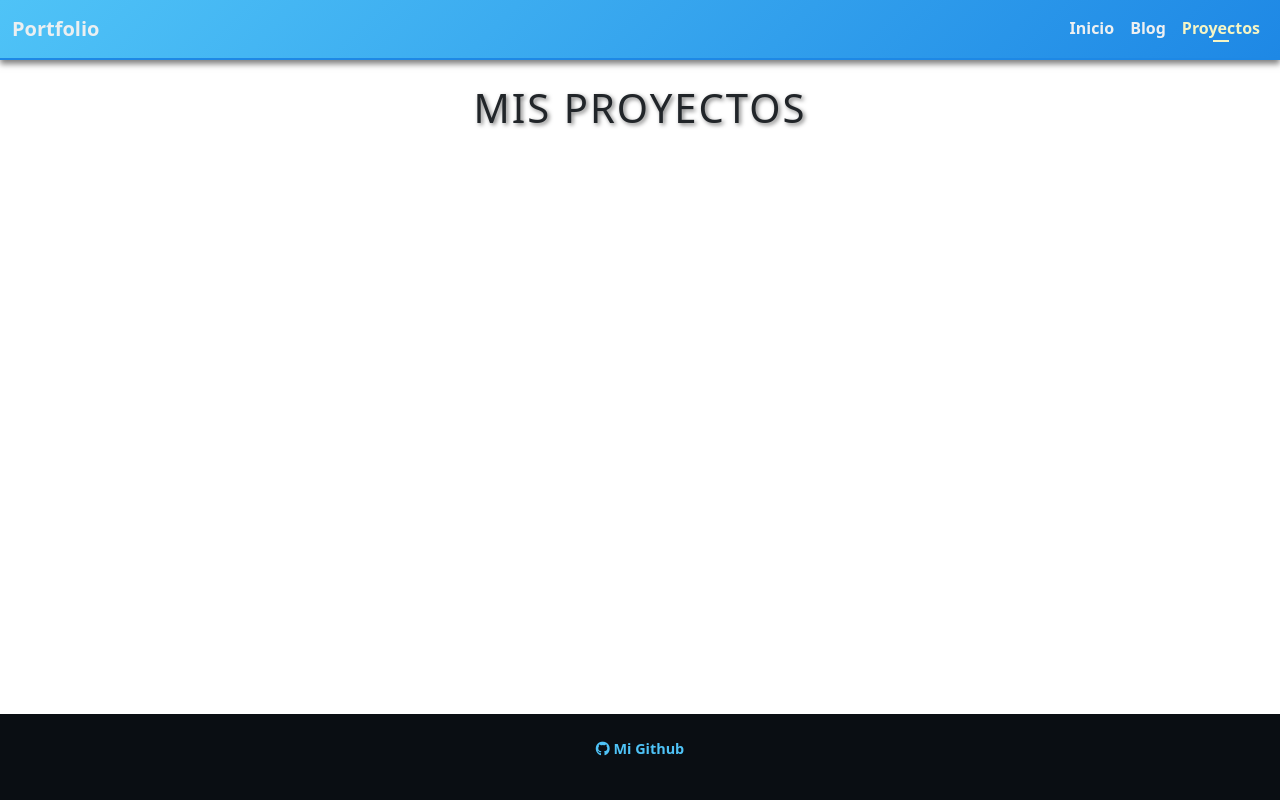
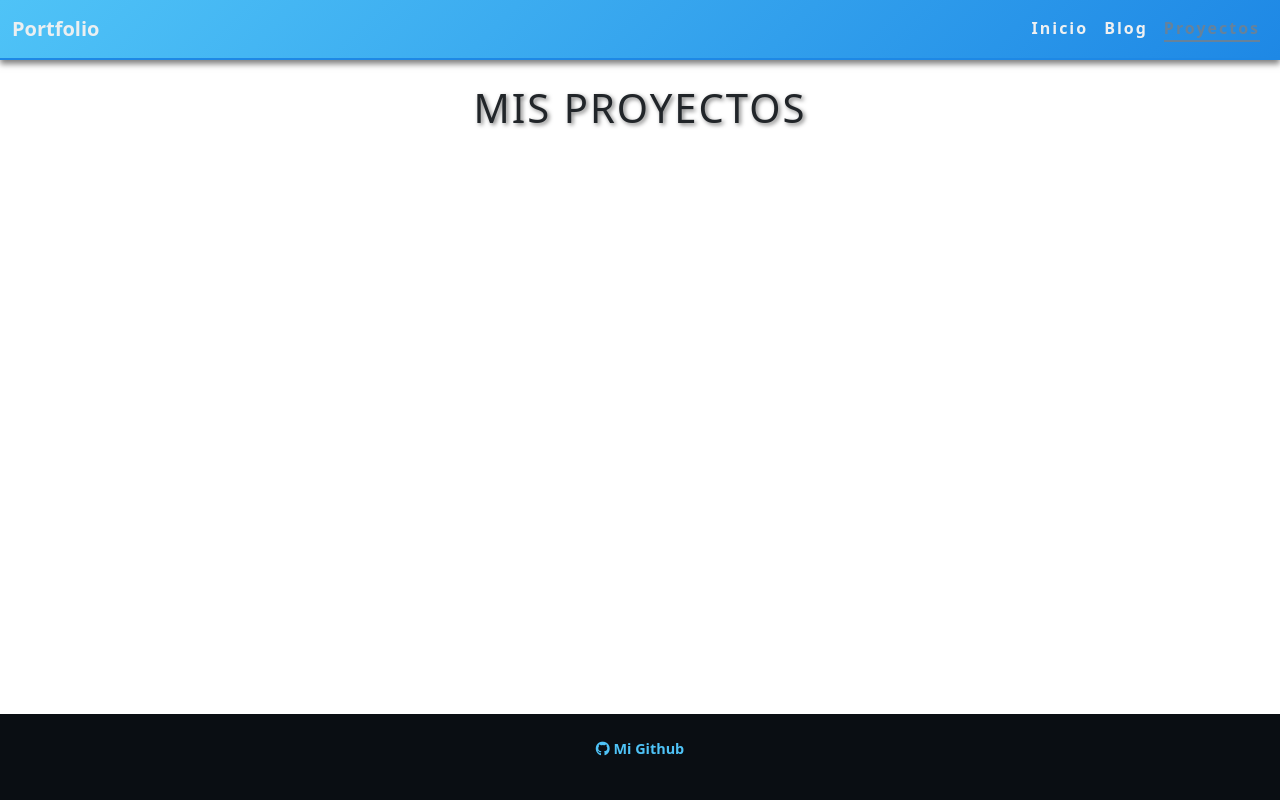
Before and after one commit to AmeriK88/Professional-portfolio, a Django app: page /projects/ in a window 1280 px wide. Run offline with Django 5.2, Linux system fonts and the light colour scheme; data that the repository does not hold is empty; parts of the project's set-up code (start-up, migrations or seed data) failed here and were passed over.

Commit message:
Fix: corrección tamaño línea nav-links en hover

```diff
--- a/static/css/styles.css
+++ b/static/css/styles.css
@@ -16,7 +16,6 @@
     --whatsapp-btn-hover: #25d366;
     --github-btn-hover: #333333;
     --linkedin-btn-hover: #0077b5;
-    --custom-text: #f5f5c4;
 }
 
 body, html {
@@ -58,6 +57,8 @@ body, html {
     margin: 0 auto;
     transition: color var(--animation-duration) var(--animation-ease);
     position: relative;
+    letter-spacing: 2px;
+    display: inline-block;
 }
 
 /* Línea decorativa */
@@ -66,19 +67,19 @@ body, html {
     display: block;
     width: 0;
     height: 2px;
-    background-color: var(--custom-text);
+    background-color: var(--dark-text-color);
     margin: 0 auto;
     transition: width 0.3s ease-in-out;
 }
 
 .navbar-nav .nav-link:hover::after,
 .navbar-nav .nav-link.active::after {
-    width: 20%;
+    width: 100%;
 }
 
 /* Link activo */
 .navbar-nav .nav-link.active {
-    color: var(--custom-text) !important;
+    color: var(--dark-text-color) !important;
     font-weight: bold;
 }
 
--- a/templates/base.html
+++ b/templates/base.html
@@ -35,7 +35,7 @@
             </button>
 
             <!-- Links del menú -->
-            <div class="collapse navbar-collapse justify-content-center" id="navbarNav">
+            <div class="collapse navbar-collapse" id="navbarNav">
                 <ul class="navbar-nav ms-auto">
                     <li class="nav-item">
                         <a class="nav-link {% if request.path == '/' %}active{% endif %}" href="/">Inicio</a>
```
